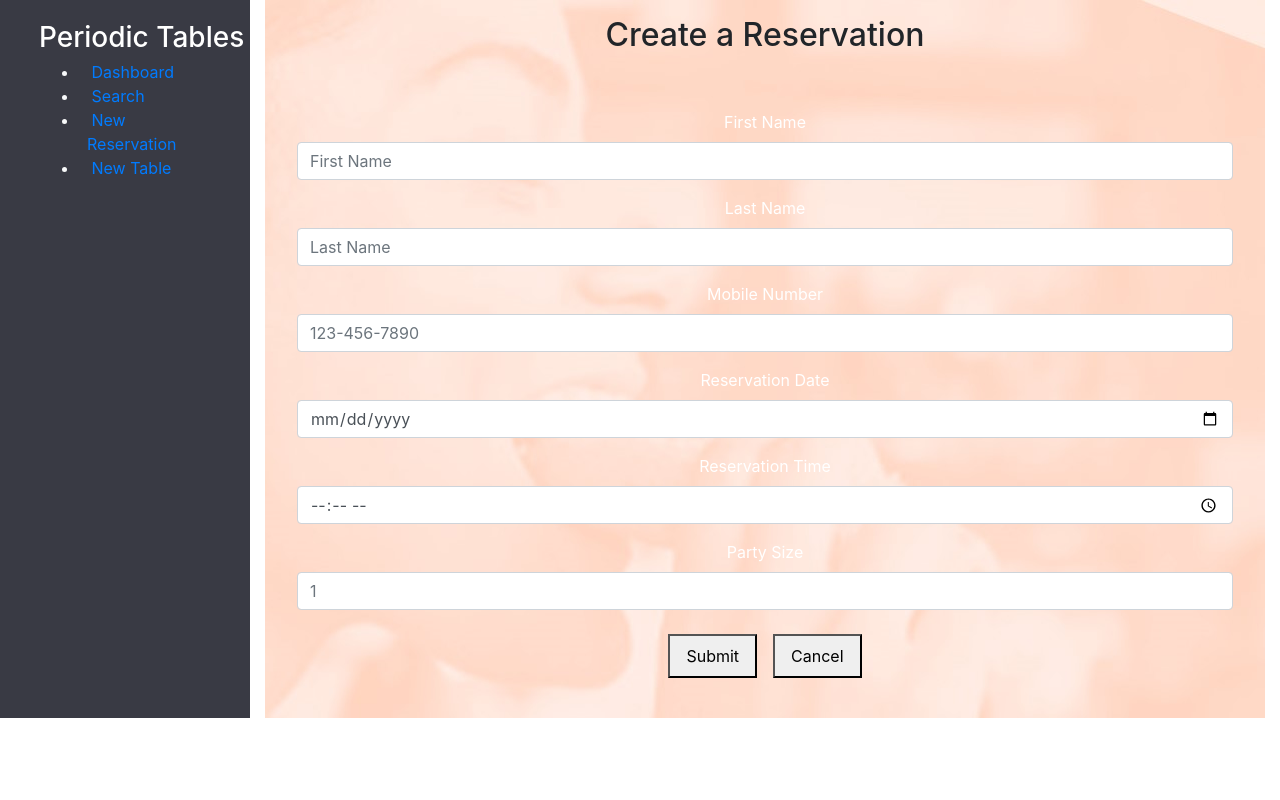
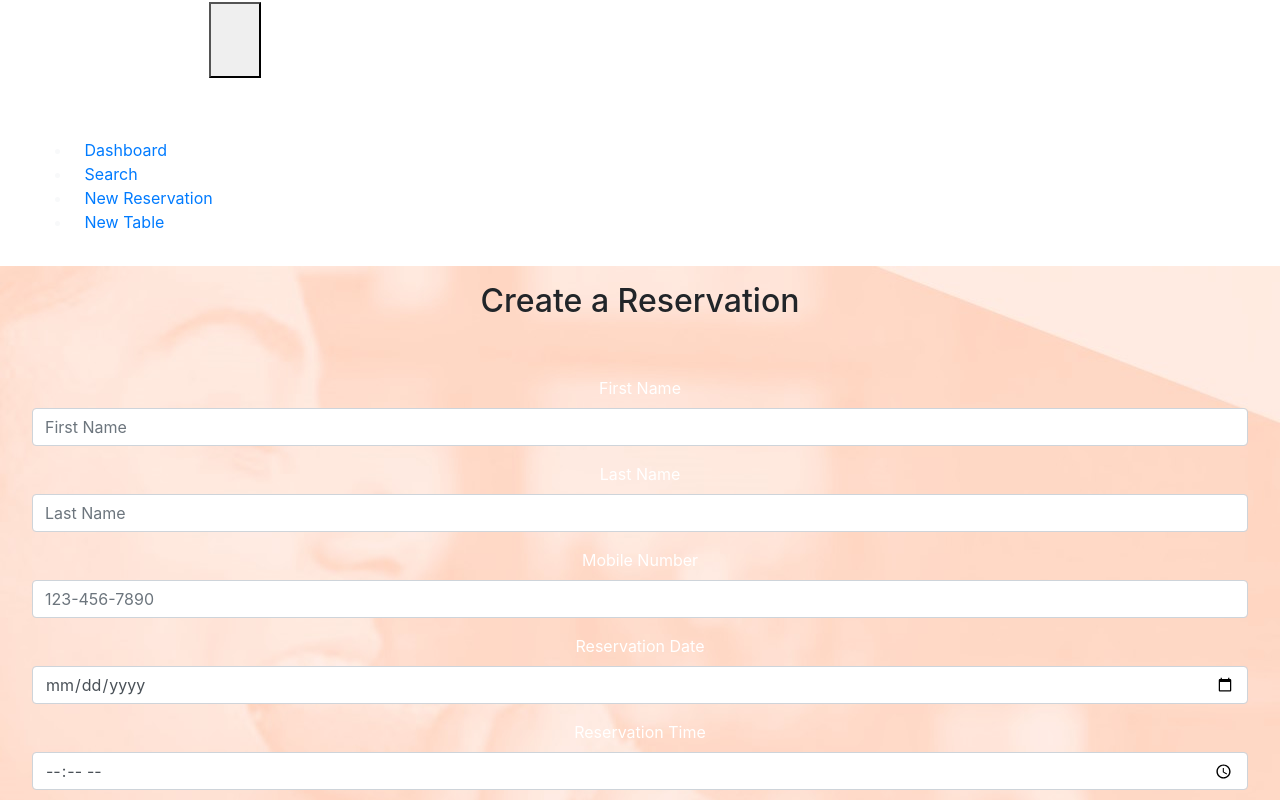
Before and after one commit to ajazzar/rest-back-end, a React (Create React App) app in the folder starter-restaurant-reservation-main/front-end/: page /reservations/new in a window 1280 px wide. Shown: the top 800 px of the page. Built offline with nearby package versions, Linux system fonts and the light colour scheme; a web font is replaced by a local one.

Commit message:
Update Layout.js

```diff
--- a/starter-restaurant-reservation-main/front-end/src/layout/Layout.js
+++ b/starter-restaurant-reservation-main/front-end/src/layout/Layout.js
@@ -1,9 +1,8 @@
 import React from "react";
 import Menu from "./Menu";
 import Routes from "./Routes";
-
+import { Link } from "react-router-dom";
 import "./Layout.css";
-
 /**
  * Defines the main layout of the application.
  *
@@ -11,16 +10,53 @@ import "./Layout.css";
  *
  * @returns {JSX.Element}
  */
+
+function handleSidebar() {
+  const sidebar = document.querySelector(".sidebar");
+  sidebar.classList.toggle("-translate-x-full");
+}
+
 function Layout() {
   return (
-    <div className="container-fluid">
-      <div className="row h-100">
-        <div className="col-md-2 side-bar">
-          <Menu />
-        </div>
-        <div className="col">
-          <Routes />
-        </div>
+    <div className="relative min-h-screen md:flex">
+      {/* mobile menu bar */}
+      <div className="mobile-menu-button top-0 bg-gray-800 w-full z-10 flex justify-between md:hidden">
+        <Link
+          className="navbar-brand block p-4 text-2xl text-white font-bold"
+          to="/"
+        >
+          <div>
+            <span>Periodic Tables</span>
+          </div>
+        </Link>
+        <button
+          type="button"
+          onClick={() => handleSidebar()}
+          className="p-4 focus:outline-none focus:bg-gray-700"
+        >
+          <svg
+            xmlns="http://www.w3.org/2000/svg"
+            className="h-8 w-8 text-white"
+            fill="none"
+            viewBox="0 0 24 24"
+            stroke="currentColor"
+          >
+            <path
+              strokeLinecap="round"
+              strokeLinejoin="round"
+              strokeWidth={2}
+              d="M4 6h16M4 12h16M4 18h16"
+            />
+          </svg>
+        </button>
+      </div>
+      {/* sidebar */}
+      <div className="sidebar z-10 w-62 bg-teal-700 space-y-6 py-7 px-2 md:relative md:translate-x-0 absolute inset-y-0 left-0 transform -translate-x-full transition duration-150 ease-in-out">
+        <Menu />
+      </div>
+      {/* main content */}
+      <div className="flex-1">
+        <Routes />
       </div>
     </div>
   );
```
